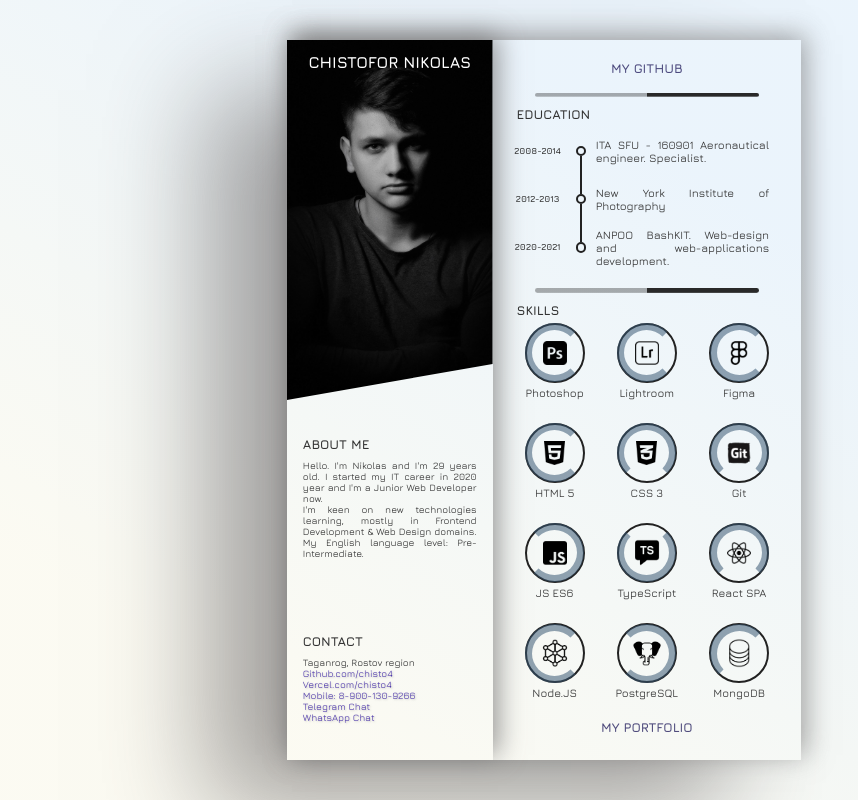
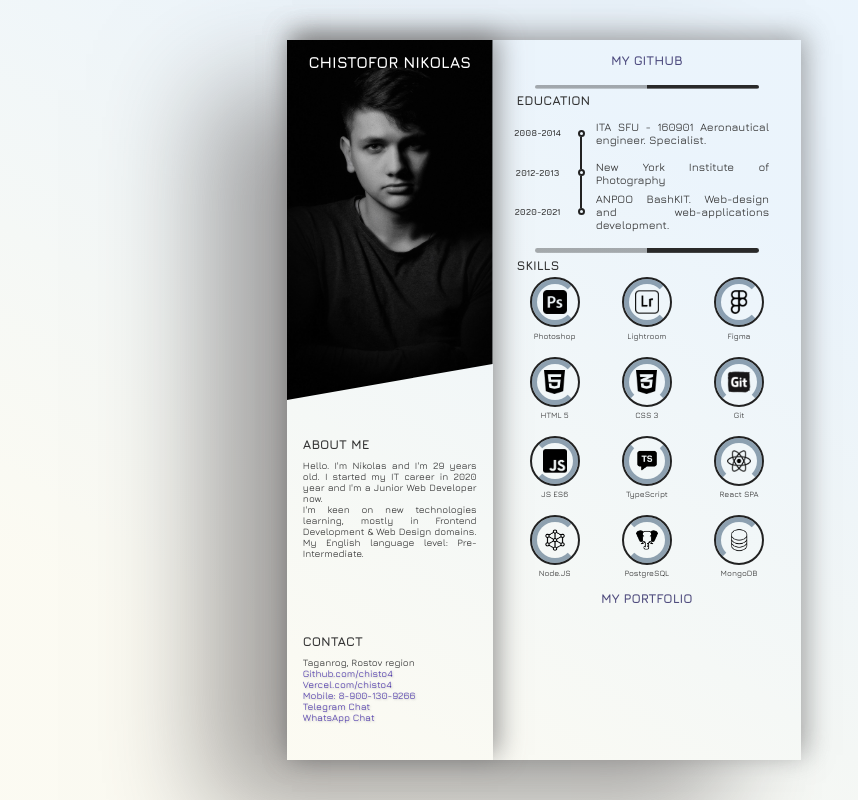
Before and after one commit to chisto4/MyResumeMr1, a website: page index.html in a window 1280 px wide. Shown: the whole page, without its empty margins (96-954 px from the left). Drawn offline with nearby package versions, Linux system fonts and the light colour scheme; files that its build step writes are made by us from their sources.

Commit message:
update skills

```diff
--- a/sass/style.scss
+++ b/sass/style.scss
@@ -326,7 +326,10 @@ hr {
 
         h4 {
             padding-bottom: 0;
-            padding-top: 2%;
+    @media (min-height: 845px) and (max-height: 899px) {
+        padding-top: 2%;
+        padding-bottom: 2%;
+    }
         }
 
     @media (min-height: 845px) and (max-height: 899px) {
@@ -357,7 +360,7 @@ hr {
         @extend %flexCenter;
         font-size: 0.8rem;
         font-weight: 700;
-        height: 3rem;
+        height: 2.45rem;
     }
 
     @media (min-height: 900px) and (max-height: 955px) {
@@ -385,7 +388,6 @@ hr {
     }
     }
 
-
 .middleLine {
     display: flex;
     flex-direction: column;
@@ -397,7 +399,7 @@ hr {
     display: flex;
     flex-direction: column;
     align-items: center;
-    height: 3rem;
+    height: 2.45rem;
     justify-content: flex-end;
 
     &:last-child {
@@ -413,7 +415,7 @@ hr {
     background-color:#222;
     border:1px;
     display: flex;
-    height: 1.2rem;
+    height: 1rem;
     width: 2px;
     border-color: black;
 
@@ -425,8 +427,8 @@ hr {
 .circle {
     background-color:rgba(255, 255, 255, 0);
     border:2px solid #222;
-    height:0.4rem;
-    width:0.4rem;
+    height:0.2rem;
+    width:0.2rem;
     border-radius:50%;
 }
 
@@ -440,7 +442,7 @@ hr {
         display: flex;
         font-size: 0.7rem;
         text-align: justify;
-        height: 3rem;
+        height: 2.45rem;
         align-items: center;
 
         @media (min-height: 740px) and (max-height: 767px) {
@@ -456,7 +458,7 @@ hr {
 
     font-size: 0.7rem;
     text-align: justify;
-    height: 3rem;
+    height: 2.45rem;
 
     @media (min-height: 740px) and (max-height: 767px) {
         height: 2rem;
@@ -480,7 +482,7 @@ hr {
 }
 
 .marginTop {
-    margin-top: 1.5rem;
+    margin-top: 1rem;
     @media (min-height: 740px) and (max-height: 767px) {
         margin-top: 0.6rem;
     }
@@ -491,25 +493,23 @@ hr {
     flex-direction: column;
 
     p {
-        font-size: 0.8rem;
+        font-size: 0.6rem;
         margin-top: 0.2rem;
     }
 
 @media (min-height: 768px) and (max-height: 844px) {
     p {
-        font-size: 0.7rem;
+        font-size: 0.5rem;
         margin-top: 0.2rem;
     }
 }
 @media (min-height: 740px) and (max-height: 767px) {
     p {
-        font-size: 0.6rem;
+        font-size: 0.4rem;
         margin-top: 0.15rem;
     }
 }
 }
-
-
 
 .skillsCircleWrapper {
     @extend %flexCenter;
@@ -517,40 +517,14 @@ hr {
 
     background-color:rgba(255, 255, 255, 0);
     border:2px solid #222;
-    height:80px;
-    width:80px;
+    height:50px;
+    width:50px;
     border-radius:50%;
-
-    @media (min-height: 845px) and (max-height: 955px) {
-        height:70px;
-        width:70px;
-    }
-    @media (min-height: 768px) and (max-height: 844px) {
-        height:60px;
-        width:60px;
-    }
-    @media (min-height: 740px) and (max-height: 767px) {
-        height:50px;
-        width:50px;
-    }
 }
 
 %vhCircleAfter {
-    width: 65px;
-    height: 65px;
-
-    @media (min-height: 845px) and (max-height: 955px) {
-            width: 55px;
-            height: 55px;
-        }
-    @media (min-height: 768px) and (max-height: 844px) {
-            width: 45px;
-            height: 45px;
-        }
-    @media (min-height: 740px) and (max-height: 767px) {
-            width: 36px;
-            height: 36px;
-    }
+    width: 36px;
+    height: 36px;
 }
 
 .skillsCircleWrapper:after {
@@ -558,8 +532,8 @@ hr {
     position: absolute;
     display: inline-block;
     @extend %vhCircleAfter;
-    border: 7px solid rgba(56, 87, 116, 0.541);
-    border-right:7px solid transparent;
+    border: 5px solid rgba(56, 87, 116, 0.541);
+    border-right:5px solid transparent;
     border-radius: 50%;
 
 @media (min-height: 740px) and (max-height: 767px) {
@@ -574,8 +548,8 @@ hr {
         position: absolute;
         display: inline-block;
         @extend %vhCircleAfter;
-        border: 7px solid rgba(56, 87, 116, 0.541);
-        border-bottom:7px solid transparent;
+        border: 5px solid rgba(56, 87, 116, 0.541);
+        border-bottom:5px solid transparent;
         border-radius: 50%;
 
     @media (min-height: 740px) and (max-height: 767px) {
@@ -590,9 +564,9 @@ hr {
         position: absolute;
         display: inline-block;
         @extend %vhCircleAfter;
-        border: 7px solid rgba(56, 87, 116, 0.541);
-        // border-right: 7px solid transparent;
-        border-bottom: 7px solid transparent;
+        border: 5px solid rgba(56, 87, 116, 0.541);
+        // border-right: 5px solid transparent;
+        border-bottom: 5px solid transparent;
         border-radius: 50%;
 
         @media (min-height: 740px) and (max-height: 767px) {
@@ -609,8 +583,8 @@ hr {
         position: absolute;
         display: inline-block;
         @extend %vhCircleAfter;
-        border: 7px solid rgba(56, 87, 116, 0.541);
-        border-left: 7px solid transparent;
+        border: 5px solid rgba(56, 87, 116, 0.541);
+        border-left: 5px solid transparent;
         border-radius: 50%;
 
         @media (min-height: 740px) and (max-height: 767px) {
@@ -627,8 +601,8 @@ hr {
         position: absolute;
         display: inline-block;
         @extend %vhCircleAfter;
-        border: 7px solid rgba(56, 87, 116, 0.541);
-        border-top: 7px solid transparent;
+        border: 5px solid rgba(56, 87, 116, 0.541);
+        border-top: 5px solid transparent;
         border-radius: 50%;
 
         @media (min-height: 740px) and (max-height: 767px) {
@@ -645,10 +619,10 @@ hr {
         position: absolute;
         display: inline-block;
         @extend %vhCircleAfter;
-        border: 7px solid rgba(56, 87, 116, 0.541);
-        // border-right: 7px solid transparent;
-        // border-left: 7px solid transparent;
-        border-bottom: 7px solid transparent;
+        border: 5px solid rgba(56, 87, 116, 0.541);
+        // border-right: 5px solid transparent;
+        // border-left: 5px solid transparent;
+        border-bottom: 5px solid transparent;
         border-radius: 50%;
 
         @media (min-height: 740px) and (max-height: 767px) {
@@ -666,10 +640,10 @@ hr {
         position: absolute;
         display: inline-block;
         @extend %vhCircleAfter;
-        border: 7px solid rgba(56, 87, 116, 0.541);
-        border-right: 7px solid transparent;
-        // border-left: 7px solid transparent;
-        border-bottom: 7px solid transparent;
+        border: 5px solid rgba(56, 87, 116, 0.541);
+        border-right: 5px solid transparent;
+        // border-left: 5px solid transparent;
+        border-bottom: 5px solid transparent;
         border-radius: 50%;
 
         @media (min-height: 740px) and (max-height: 767px) {
@@ -683,8 +657,8 @@ hr {
 }
 
 .skillsImg {
-    min-height: 30px;
-    min-width: 30px;
+    min-height: 20px;
+    min-width: 20px;
     background-repeat: no-repeat;
     background-position: center;
     background-size: contain;
@@ -736,38 +710,34 @@ hr {
 
 .img9 {
     background-image: url(/img/typeScript.png);
-    width: 30px;
-    height: 30px;
 }
 
 .img10 {
     background-image: url(/img/node.png);
-    width: 30px;
-    height: 30px;
 }
 
 .img11 {
     background-image: url(/img/postgresql.png);
-    width: 30px;
-    height: 30px;
 }
 
 .img12 {
     background-image: url(/img/mongo.png);
-    width: 30px;
-    height: 30px;
+}
+
+.img13 {
+    background-image: url(/img/react_native.png);
 }
 
 .portfolioLink {
-    margin-top: 1rem;
+    margin-top: 0.5rem;
     a {
     text-decoration: none;
-    font-size: 1rem;
+    font-size: 0.8rem;
     font-weight: 700;
     color: rgba(37, 32, 95, 0.801);
 
     &:hover {
-        font-size: 1.1rem;
+        font-size: 0.9rem;
         color: rgba(152, 30, 189, 0.781);
         transition: 0.4s;
     }
```
